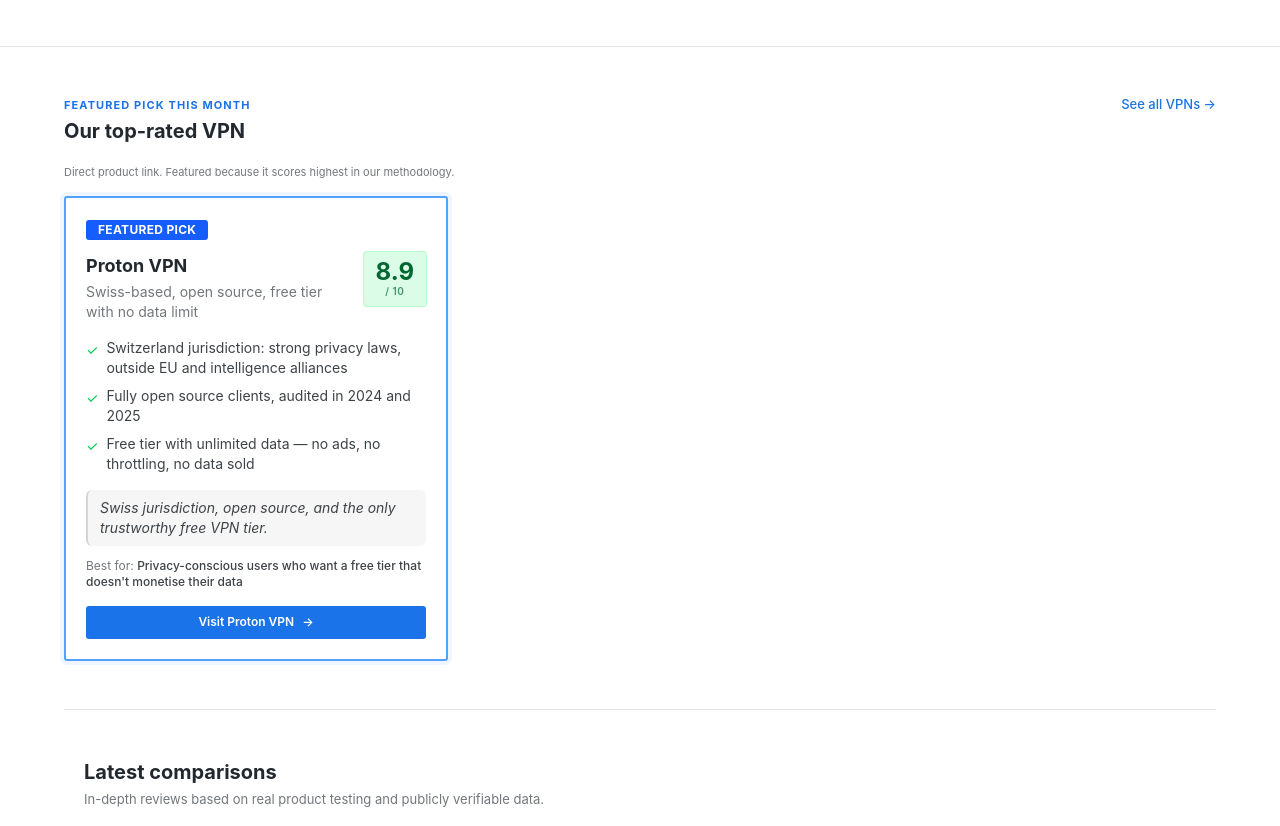
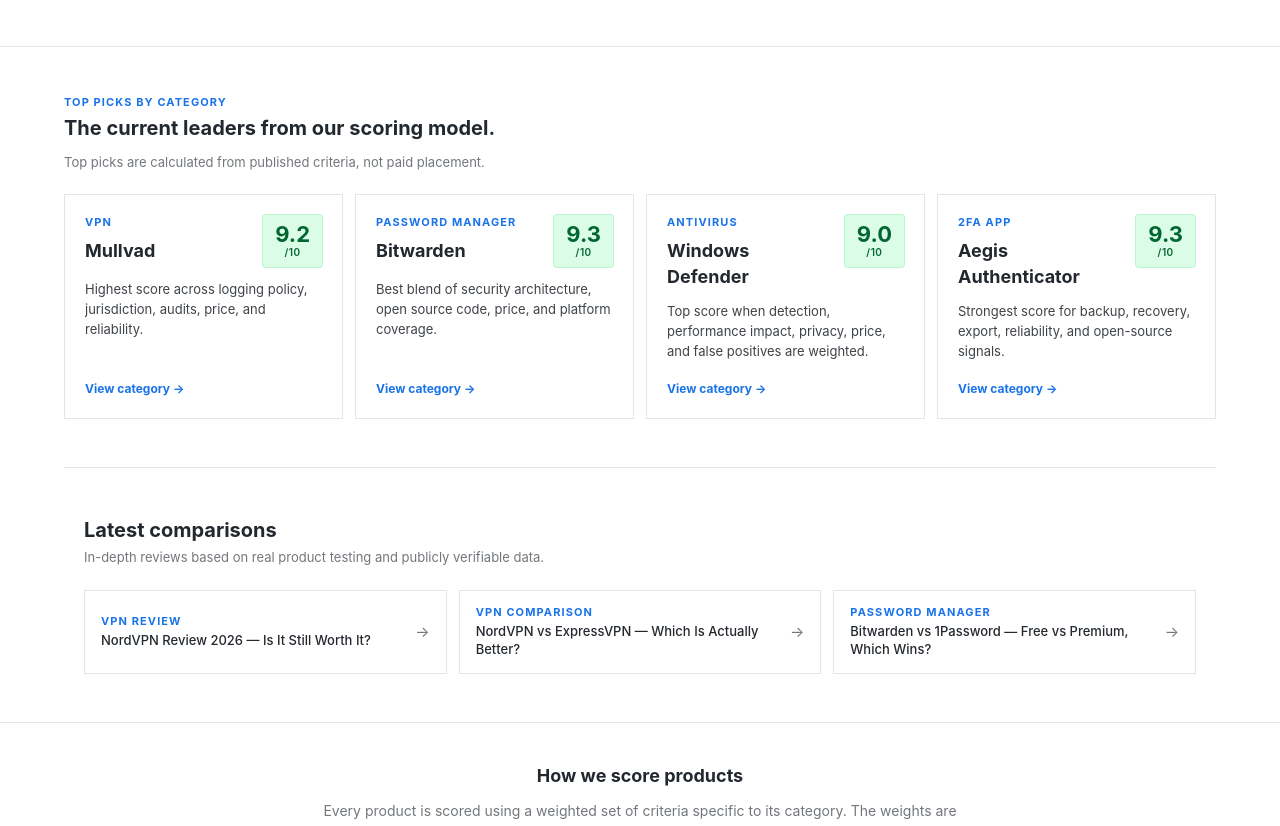
Before and after one commit to trinayanswarup/breachwatchsite, a Next.js app: page / in a window 1280 px wide. Shown: the part 1026-1852 px from the top of the page. Built offline with nearby package versions, Linux system fonts and the light colour scheme; no server answers.

Commit message:
Top Pick Updates

```diff
--- a/app/page.tsx
+++ b/app/page.tsx
@@ -2,11 +2,14 @@
 import Link from 'next/link';
 import Nav from '@/components/Nav';
 import Footer from '@/components/Footer';
-import ProductCard from '@/components/ProductCard';
 import RecentBreaches from '@/components/RecentBreaches';
 import SecurityNews from '@/components/SecurityNews';
-import type { Product } from '@/lib/types';
+import type { Criterion, Product, ScoringCriteria } from '@/lib/types';
 import vpnsJson from '@/data/vpns.json';
+import passwordManagersJson from '@/data/password-managers.json';
+import antivirusJson from '@/data/antivirus.json';
+import twoFaAppsJson from '@/data/2fa-apps.json';
+import criteriaJson from '@/data/scoring-criteria.json';
 
 export const metadata: Metadata = {
   title: { absolute: 'BreachWatch — Honest Cybersecurity Tool Comparisons' },
@@ -15,8 +18,24 @@
 };
 
 const vpns = vpnsJson as unknown as Product[];
+const passwordManagers = passwordManagersJson as unknown as Product[];
+const antivirus = antivirusJson as unknown as Product[];
+const twoFaApps = twoFaAppsJson as unknown as Product[];
+const criteria = criteriaJson as unknown as ScoringCriteria;
 
-const featuredProduct = vpns.find((p) => p.id === 'protonvpn')!;
+function weightedScore(product: Product, categoryCriteria: Criterion[]): number {
+  return categoryCriteria.reduce(
+    (sum, criterion) =>
+      sum + ((product.scores[criterion.id] ?? 0) * criterion.weight) / 100,
+    0
+  );
+}
+
+function topProduct(products: Product[], categoryCriteria: Criterion[]): Product {
+  return [...products].sort(
+    (a, b) => weightedScore(b, categoryCriteria) - weightedScore(a, categoryCriteria)
+  )[0];
+}
 
 interface CategoryCardProps {
   href: string;
@@ -56,6 +75,14 @@
   href: string;
   title: string;
   description: string;
+}
+
+interface TopPickCardProps {
+  categoryLabel: string;
+  href: string;
+  product: Product;
+  reason: string;
+  score: number;
 }
 
 function ComparisonLink({ href, title, label }: ComparisonLinkProps) {
@@ -99,6 +126,75 @@
     </Link>
   );
 }
+
+function TopPickCard({
+  categoryLabel,
+  href,
+  product,
+  reason,
+  score,
+}: TopPickCardProps) {
+  return (
+    <Link
+      href={href}
+      className="group flex min-h-[180px] flex-col border border-black/10 bg-white p-5 transition-all hover:border-bw-blue hover:shadow-sm"
+    >
+      <div className="flex items-start justify-between gap-3">
+        <div>
+          <p className="text-[11px] font-bold uppercase tracking-[0.1em] text-bw-blue">
+            {categoryLabel}
+          </p>
+          <h3 className="mt-2 text-[18px] font-bold text-bw-black group-hover:text-bw-blue">
+            {product.name}
+          </h3>
+        </div>
+        <div className="shrink-0 rounded-[3px] bg-green-100 px-3 py-2 text-center text-green-800 ring-1 ring-green-200">
+          <span className="block text-[22px] font-bold leading-none">
+            {score.toFixed(1)}
+          </span>
+          <span className="block text-[10px] font-semibold uppercase tracking-wider">
+            /10
+          </span>
+        </div>
+      </div>
+      <p className="mt-3 text-[13px] leading-5 text-bw-text">{reason}</p>
+      <p className="mt-auto pt-5 text-[12px] font-bold text-bw-blue">
+        View category -&gt;
+      </p>
+    </Link>
+  );
+}
+
+const topPicks = [
+  {
+    categoryLabel: 'VPN',
+    href: '/vpn',
+    product: topProduct(vpns, criteria.vpn),
+    criteria: criteria.vpn,
+    reason: 'Highest score across logging policy, jurisdiction, audits, price, and reliability.',
+  },
+  {
+    categoryLabel: 'Password manager',
+    href: '/password-managers',
+    product: topProduct(passwordManagers, criteria['password-manager']),
+    criteria: criteria['password-manager'],
+    reason: 'Best blend of security architecture, open source code, price, and platform coverage.',
+  },
+  {
+    categoryLabel: 'Antivirus',
+    href: '/antivirus',
+    product: topProduct(antivirus, criteria.antivirus),
+    criteria: criteria.antivirus,
+    reason: 'Top score when detection, performance impact, privacy, price, and false positives are weighted.',
+  },
+  {
+    categoryLabel: '2FA app',
+    href: '/2fa-apps',
+    product: topProduct(twoFaApps, criteria['2fa-apps']),
+    criteria: criteria['2fa-apps'],
+    reason: 'Strongest score for backup, recovery, export, reliability, and open-source signals.',
+  },
+];
 
 export default function HomePage() {
   return (
@@ -220,30 +316,31 @@
         <RecentBreaches />
         <SecurityNews />
 
-        {/* Featured pick */}
+        {/* Top picks */}
         <section className="border-t border-black/10 px-5 py-12">
           <div className="mx-auto max-w-6xl">
-            <div className="mb-5 flex items-baseline justify-between gap-4">
-              <div>
-                <p className="text-[11px] font-bold uppercase tracking-[0.1em] text-bw-blue">
-                  Featured pick this month
-                </p>
-                <h2 className="mt-1 text-[20px] font-bold text-bw-black">
-                  Our top-rated VPN
-                </h2>
-              </div>
-              <Link
-                href="/vpn"
-                className="shrink-0 text-[13px] font-medium text-bw-blue hover:text-bw-blue-dark"
-              >
-                See all VPNs →
-              </Link>
+            <div className="mb-5">
+              <p className="text-[11px] font-bold uppercase tracking-[0.1em] text-bw-blue">
+                Top picks by category
+              </p>
+              <h2 className="mt-1 text-[20px] font-bold text-bw-black">
+                The current leaders from our scoring model.
+              </h2>
+              <p className="mt-2 max-w-2xl text-[13px] leading-6 text-bw-gray">
+                Top picks are calculated from published criteria, not paid placement.
+              </p>
             </div>
-            <p className="mb-4 text-[11px] text-bw-gray">
-              Direct product link. Featured because it scores highest in our methodology.
-            </p>
-            <div className="max-w-sm">
-              <ProductCard product={featuredProduct} category="vpn" featured />
+            <div className="grid gap-3 sm:grid-cols-2 lg:grid-cols-4">
+              {topPicks.map((pick) => (
+                <TopPickCard
+                  key={pick.categoryLabel}
+                  categoryLabel={pick.categoryLabel}
+                  href={pick.href}
+                  product={pick.product}
+                  reason={pick.reason}
+                  score={weightedScore(pick.product, pick.criteria)}
+                />
+              ))}
             </div>
           </div>
         </section>
```
Also changed, not shown: 1 other file (tests, documents, lock files or other folders).
